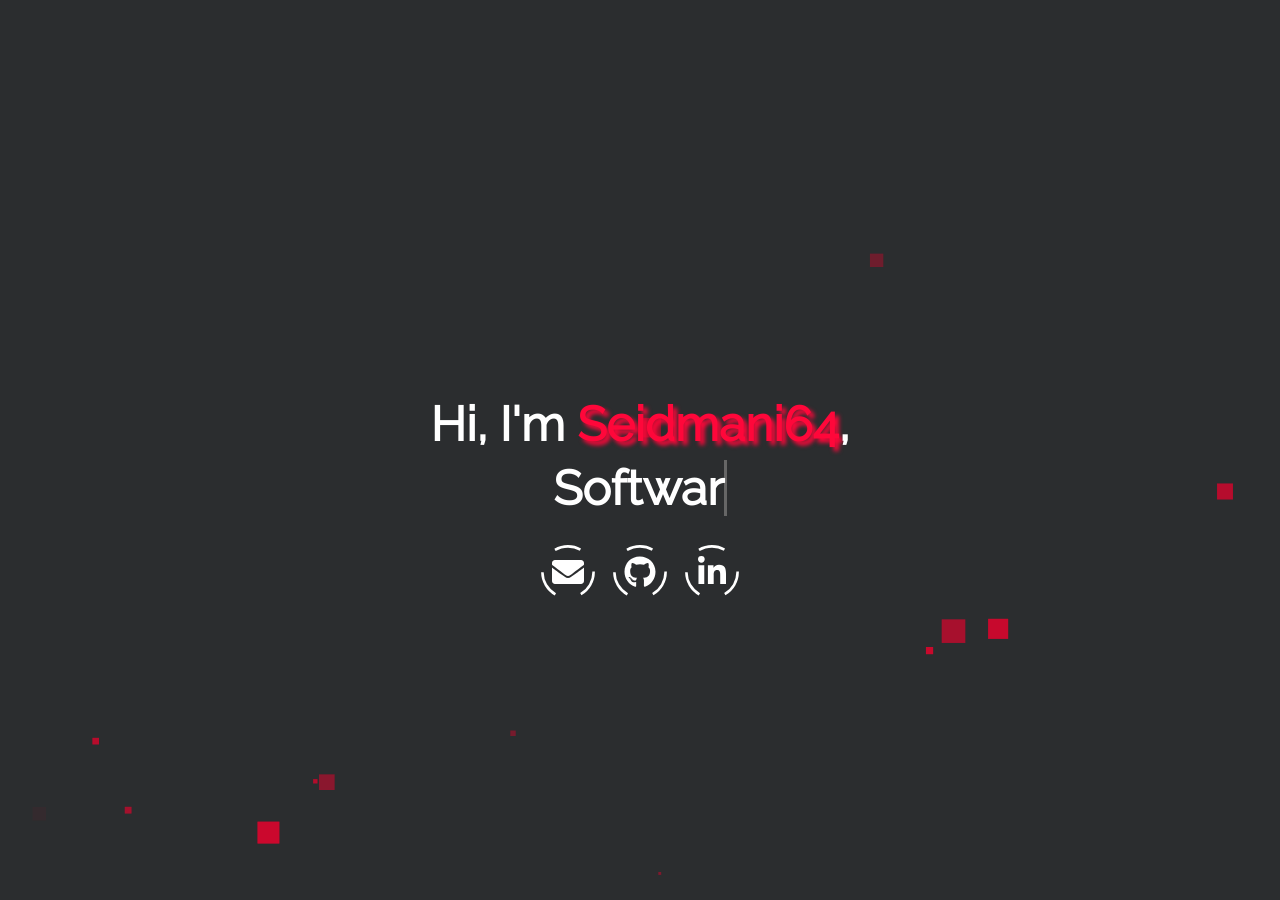
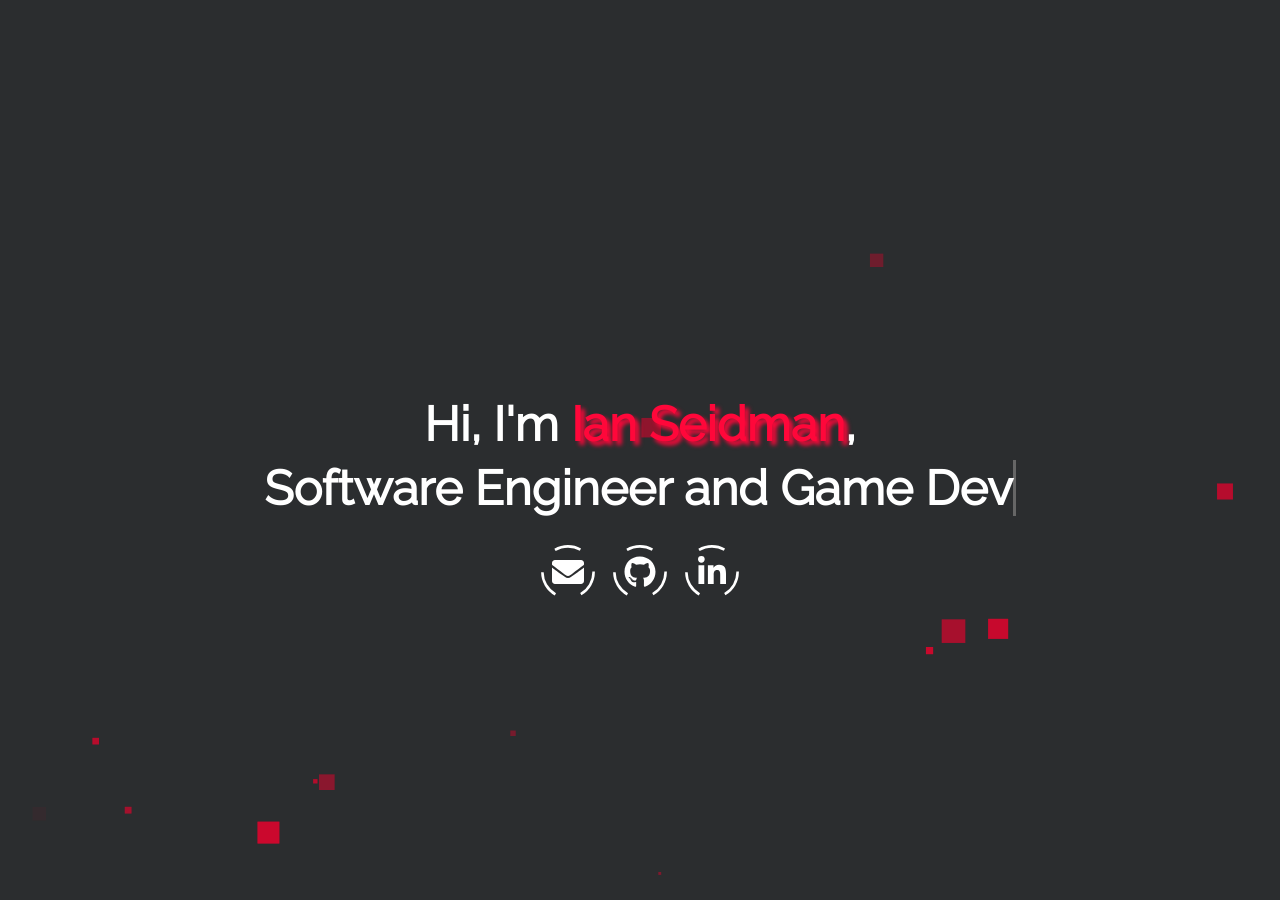
Before and after one commit to Seidmani64/Seidmani64.github.io, a Jekyll site: the page built from index.html, in a window 1280 px wide and 900 px high. Built offline with Jekyll 4.4.1, drawn with Linux system fonts in a browser that asks for light colours; some of the changed text lies outside the part shown.

Commit message:
Added about me description

```diff
--- a/_config.yml
+++ b/_config.yml
@@ -11,10 +11,10 @@ baseurl: ""
 
 # LANDING PAGE
 # username: This will displayed on the landing page as your name.
-username: Seidmani64
+username: Ian Seidman
 # typing_text: This will be typed before 'scroll down for more'.
 # > set this to your job title, e.g. Fullstack Developer
-typing_text: Software Engineer
+typing_text: Software Engineer and Game Developer
 # email: Your E-Mail address for the email button.
 email: seidmanian7@gmail.com
 # For every social button you want to display, set your username or userid
@@ -34,7 +34,7 @@ show_aboutme_card: true
 # about_me_title: The will be displayed as the title in the About Me section
 about_me_title: About Me
 # about_me_description: This will be displayed under the title.
-about_me_description: Lorem ipsum dolor sit amet, consetetur sadipscing elitr, sed diam nonumy eirmod tempor invidunt ut labore et dolore magna aliquyam erat, sed diam voluptua. At vero eos et accusam et justo duo dolores et ea rebum. Stet clita kasd gubergren, no sea takimata sanctus est Lorem ipsum dolor sit amet.  Lorem ipsum dolor sit amet, consetetur sadipscing elitr, sed diam nonumy eirmod tempor invidunt ut labore et dolore magna aliquyam erat, sed diam voluptua. At vero eos et accusam et justo duo dolores et ea rebum. Stet clita kasd gubergren, no sea takimata sanctus est Lorem ipsum dolor sit amet. If you like this theme and want to use it for yourself, checkout the source code and the documentation at <a class="highlight-link" href="https://github.com/longpdo/neumorphism" target="_blank" rel="noreferrer"> Github </a>. You can also find me on <a class="highlight-link" href="https://jamstackthemes.dev/theme/jekyll-neumorphism/" target="_blank" rel="noreferrer">JAMstack Themes</a> and on <a class="highlight-link" href="https://jekyll-themes.com/neumorphism/" target="_blank" rel="noreferrer">Jekyll Themes</a>.
+about_me_description: I am a bicultural, soon-to-be Software Engineering graduate with a passion for programming to create and be creative. I excel at planning ahead and communicating with others to ensure a strong finished product for any project. I aim to put these skills to use in the development of video games, where my passion lies.
 
 # SKILLS SECTION
 # show_skills_card:
```
